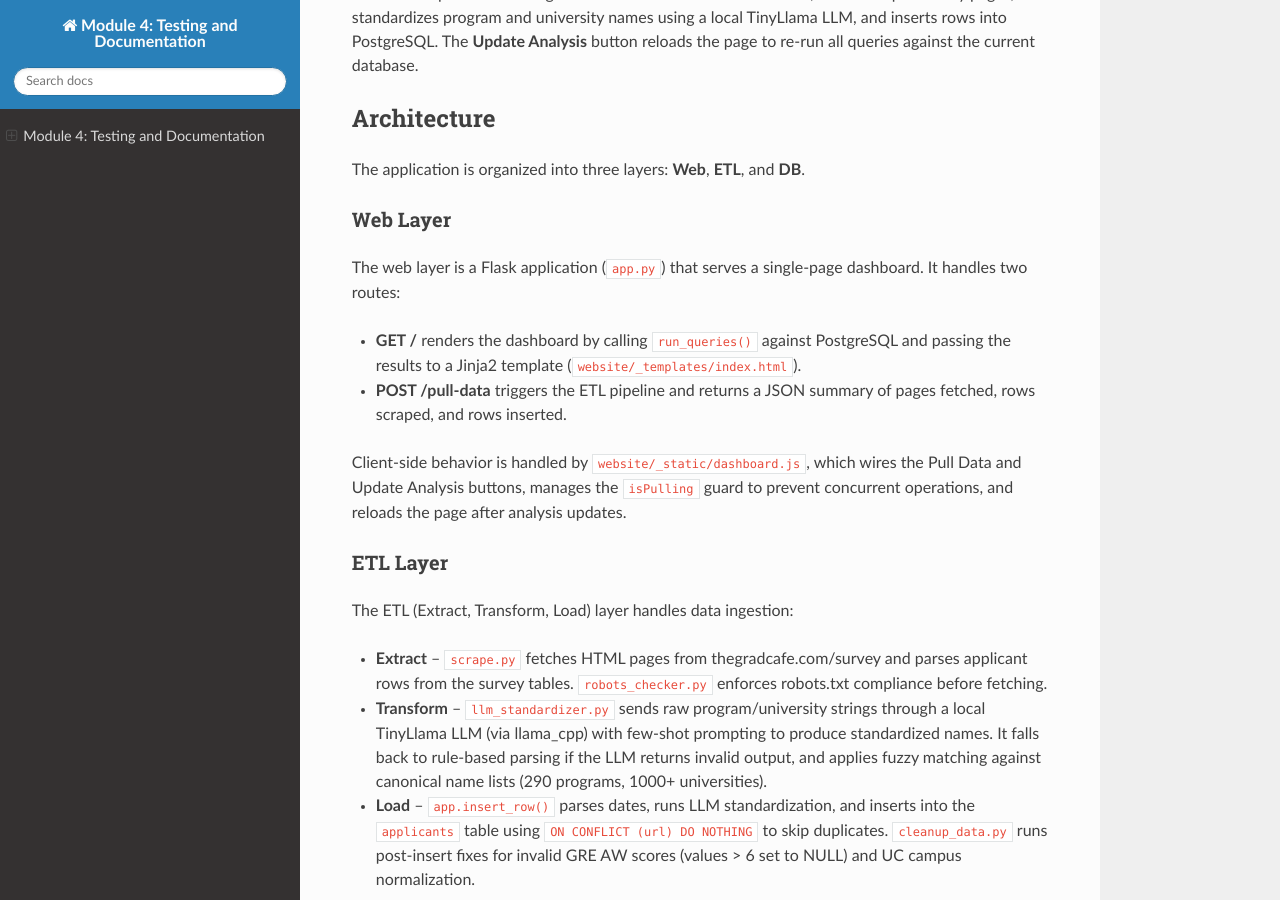
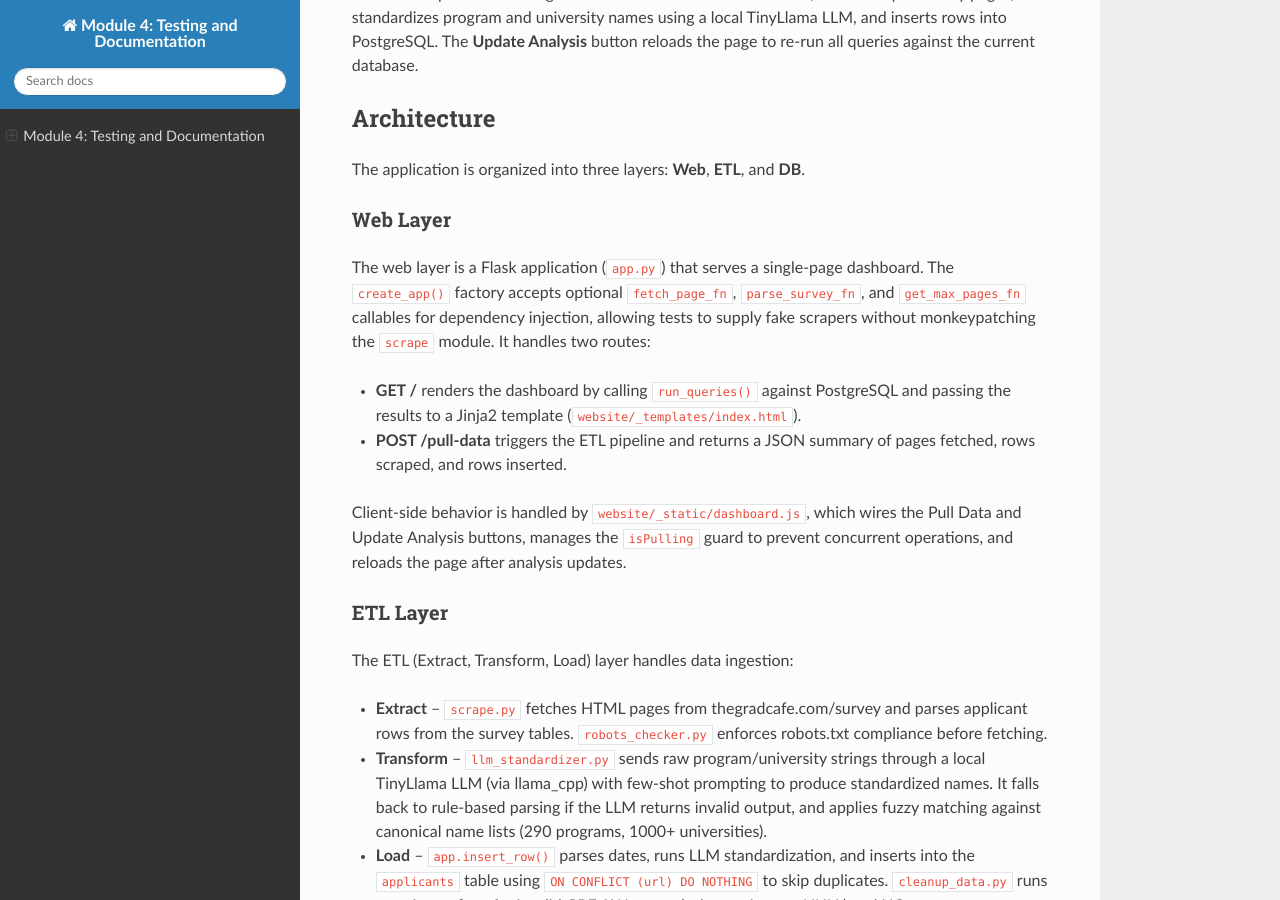
Before and after one commit to dawnaproskourine/jhu_software_concepts, a Sphinx documentation site: the page built from module_4/source/index.rst, in a window 1280 px wide and 900 px high, scrolled down 354 px. Built offline with Sphinx 7.4.7 and the Read the Docs theme 3.1.0, drawn with Linux system fonts in a browser that asks for light colours; some of the changed text lies outside the part shown.

Commit message:
include dependency injection

```diff
--- a/module_4/source/app.py
+++ b/module_4/source/app.py
@@ -91,11 +91,15 @@ def insert_row(cur: Cursor, row: dict[str, Any]) -> bool:
     return cur.rowcount > 0
 
 
-def create_app(testing=False):
+def create_app(testing=False, fetch_page_fn=None, parse_survey_fn=None,
+               get_max_pages_fn=None):
     """Application factory for the Flask dashboard.
 
     :param testing: If ``True``, enables Flask's TESTING config flag.
     :type testing: bool
+    :param fetch_page_fn: Optional callable replacing ``scrape.fetch_page``.
+    :param parse_survey_fn: Optional callable replacing ``scrape.parse_survey``.
+    :param get_max_pages_fn: Optional callable replacing ``scrape.get_max_pages``.
     :returns: Configured Flask application with routes registered.
     :rtype: Flask
     """
@@ -133,8 +137,13 @@ def create_app(testing=False):
             rows inserted, or a tuple of (response, status_code) on error.
         :rtype: flask.Response or tuple[flask.Response, int]
         """
-        # Lazy imports
-        from scrape import fetch_page, parse_survey, get_max_pages
+        # Dependency injection: use provided callables or lazy-import
+        if fetch_page_fn is not None:
+            fetch_page = fetch_page_fn
+            parse_survey = parse_survey_fn
+            get_max_pages = get_max_pages_fn
+        else:
+            from scrape import fetch_page, parse_survey, get_max_pages
         from urllib.error import URLError, HTTPError
 
         # Validate and get max_pages with bounds checking
--- a/module_4/source/index.rst
+++ b/module_4/source/index.rst
@@ -32,7 +32,10 @@ Web Layer
 ~~~~~~~~~
 
 The web layer is a Flask application (``app.py``) that serves a single-page
-dashboard. It handles two routes:
+dashboard. The ``create_app()`` factory accepts optional ``fetch_page_fn``,
+``parse_survey_fn``, and ``get_max_pages_fn`` callables for dependency
+injection, allowing tests to supply fake scrapers without monkeypatching
+the ``scrape`` module. It handles two routes:
 
 - **GET /** renders the dashboard by calling ``run_queries()`` against
   PostgreSQL and passing the results to a Jinja2 template
@@ -239,8 +242,9 @@ File                                  Tests  What it covers
                                              ``_best_match``, ``_post_normalize_program``,
                                              ``_post_normalize_university``, ``_load_llm``
                                              singleton, ``standardize`` with mocked LLM
-``test_query_main.py``                3      ``query_data.main()`` output, DB error,
-                                             ``DATABASE_URL`` config parsing
+``test_query_main.py``                4      ``query_data.main()`` output, DB error,
+                                             ``DATABASE_URL`` config parsing,
+                                             dependency-injected scraper test
 ``test_load_main.py``                 9      ``create_connection`` success/failure,
                                              ``main()`` DB creation, JSON loading, and
                                              error paths (missing file, bad JSON)
```
Also changed, not shown: 7 other files.
